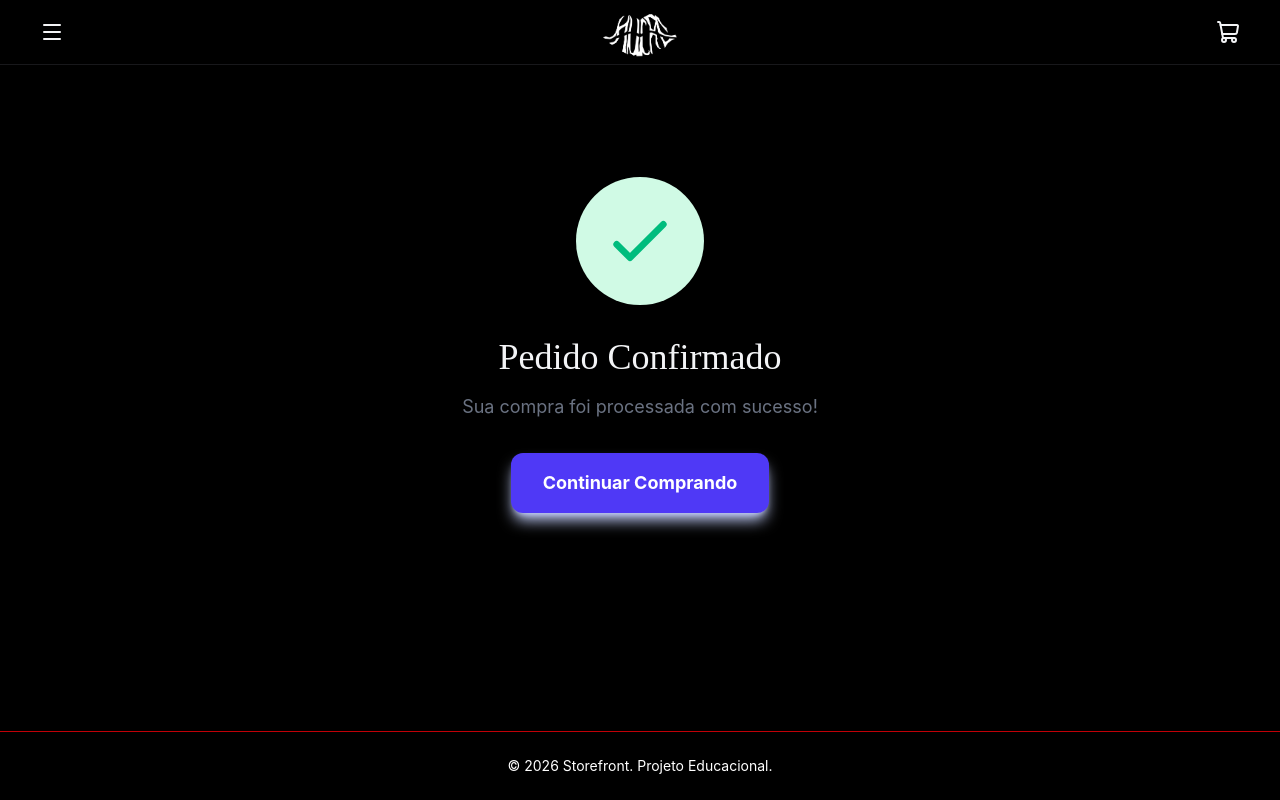
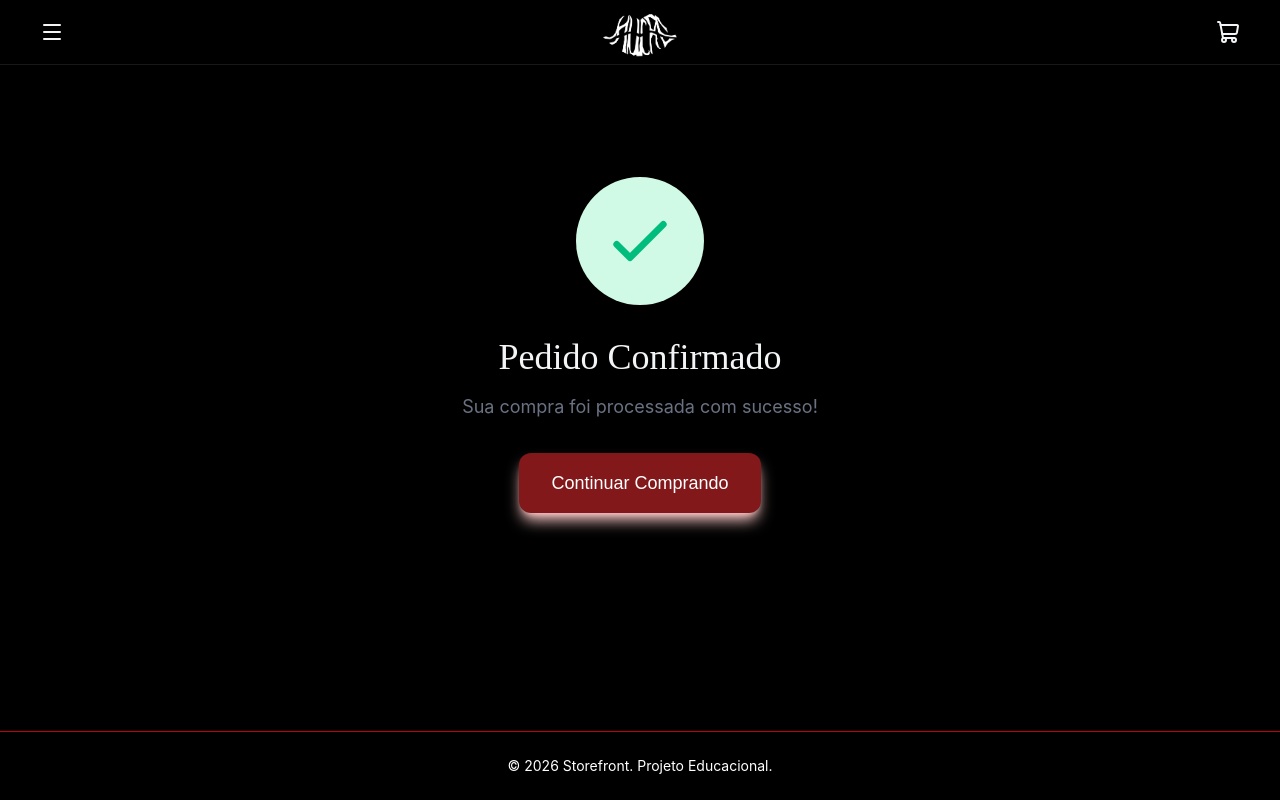
Before and after one commit to davizanatta7/HUCRE, a React (Vite) app: page /success in a window 1280 px wide. Built offline with nearby package versions, Linux system fonts and the light colour scheme; a web font is replaced by a local one.

Commit message:
correção cor do header

```diff
--- a/src/pages/Success.jsx
+++ b/src/pages/Success.jsx
@@ -37,8 +37,8 @@ export function Success() {
 
       <Link
         to="/"
-        className="bg-indigo-600 text-white px-8 py-4 rounded-xl font-bold
-        text-lg hover:bg-indigo-700 transition-colors shadow-lg shadow-indigo-200"
+        className="bg-red-900 text-white px-8 py-4 rounded-xl font-saint
+        text-lg hover:bg-red-700 transition-colors shadow-lg shadow-red-200"
       >Continuar Comprando</Link>
     </div>
   );
```
